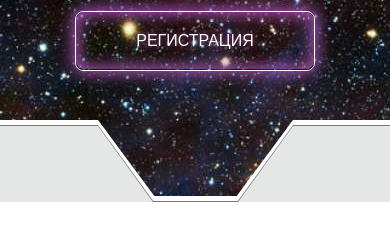
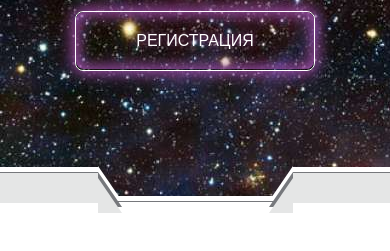
Before and after one commit to alexandrali/the-universe-of-the-Internet, a plain HTML site: page index.html in a window 390 px wide. Shown: the part 219-470 px from the top of the page. Drawn offline with Linux system fonts and the light colour scheme.

Commit message:
styles fix

```diff
--- /dev/null
+++ b/css/bottom-gates.css
@@ -0,0 +1,96 @@
+.bottom-gates {
+    display: flex;
+    justify-content: space-between;
+
+    margin-top: -82px;
+    z-index: 2;
+}
+
+.gate {
+    display: flex;
+
+    width: 50%;
+    max-height: 82px;
+}
+
+.gate #main {
+    width: 50%;
+}
+
+.gate #main div:first-child{
+    height: 5px;
+    background: #ffffff;
+    border-bottom: 1px solid #76787c;
+}
+
+.gate #main div:last-child {
+    box-sizing: border-box;
+    height: 76px;
+    background: #e5e6e6;
+}
+
+.triangle3 {
+    display: flex;
+    float: right;
+    align-self: flex-end;
+
+    width: 0;
+    height: 0;
+    border-style: solid;
+    border-width: 81px 0 0 60px;
+    border-color: transparent transparent transparent white;
+    margin-bottom: 1px;
+}
+
+.triangle4 {
+    width: 0;
+    height: 0;
+    margin-top: -76px;
+    margin-left: -60px;
+    border-style: solid;
+    border-width: 77px 0 0 56px;
+    border-color: transparent transparent transparent #76787c;
+}
+
+.triangle5 {
+    width: 0;
+    height: 0;
+    margin-top: -76px;
+    margin-left: -56px;
+    border-style: solid;
+    border-width: 76px 0 0 55px;
+    border-color: transparent transparent transparent #e5e6e6;
+}
+
+.middle-gate{
+    height: 5px;
+    background: #ffffff;
+    border-bottom: 1px solid #76787c;
+    margin-top: -6px;
+    z-index: 1;
+}
+
+@media only screen and (max-width: 600px) {
+    .bottom-gates {
+        margin-top: -35px;
+    }
+    .gate {
+        max-height: 35px;
+    }
+    .gate #main div:last-child {
+        height: 30px;
+    }
+    .triangle3 {
+        border-width: 35px 0 0 24px;
+    }
+    .triangle4 {
+        border-width: 35px 0 0 24px;
+        margin-top: -29px;
+        margin-left: -24px;
+    }
+    .triangle5 {
+        margin-top: -29px;
+    margin-left: -24px;
+        border-width: 35px 0 0 24px;
+    }
+}
--- a/css/styles.css
+++ b/css/styles.css
@@ -10,81 +10,6 @@
         display: none;
     }
 }
-
-
-.bottom-gates {
-    display: flex;
-    justify-content: space-between;
-
-    margin-top: -82px;
-    z-index: 2;
-}
-
-.gate {
-    display: flex;
-
-    width: 50%;
-    max-height: 82px;
-}
-
-.gate #main {
-    width: 50%;
-}
-
-.gate #main div:first-child{
-    height: 5px;
-    background: #ffffff;
-    border-bottom: 1px solid #76787c;
-}
-
-.gate #main div:last-child {
-    box-sizing: border-box;
-    height: 76px;
-    background: #e5e6e6;
-}
-
-.triangle3 {
-    display: flex;
-    float: right;
-    align-self: flex-end;
-
-    width: 0;
-    height: 0;
-    border-style: solid;
-    border-width: 81px 0 0 60px;
-    border-color: transparent transparent transparent white;
-    margin-bottom: 1px;
-}
-
-.triangle4 {
-    width: 0;
-    height: 0;
-    margin-top: -76px;
-    margin-left: -60px;
-    border-style: solid;
-    border-width: 77px 0 0 56px;
-    border-color: transparent transparent transparent #76787c;
-}
-
-.triangle5 {
-    width: 0;
-    height: 0;
-    margin-top: -76px;
-    margin-left: -56px;
-    border-style: solid;
-    border-width: 76px 0 0 55px;
-    border-color: transparent transparent transparent #e5e6e6;
-}
-
-.middle-gate{
-    height: 5px;
-    background: #ffffff;
-    border-bottom: 1px solid #76787c;
-    margin-top: -6px;
-    z-index: 1;
-}
-
-/*************************/
 
 .content {
     display: flex;
--- a/index.html
+++ b/index.html
@@ -13,6 +13,7 @@
   <link rel="stylesheet" href="css/logo-bar.css">
   <link rel="stylesheet" href="css/header.css">
   <link rel="stylesheet" href="css/register.css">
+  <link rel="stylesheet" href="css/bottom-gates.css">
 
 </head>
 
```
